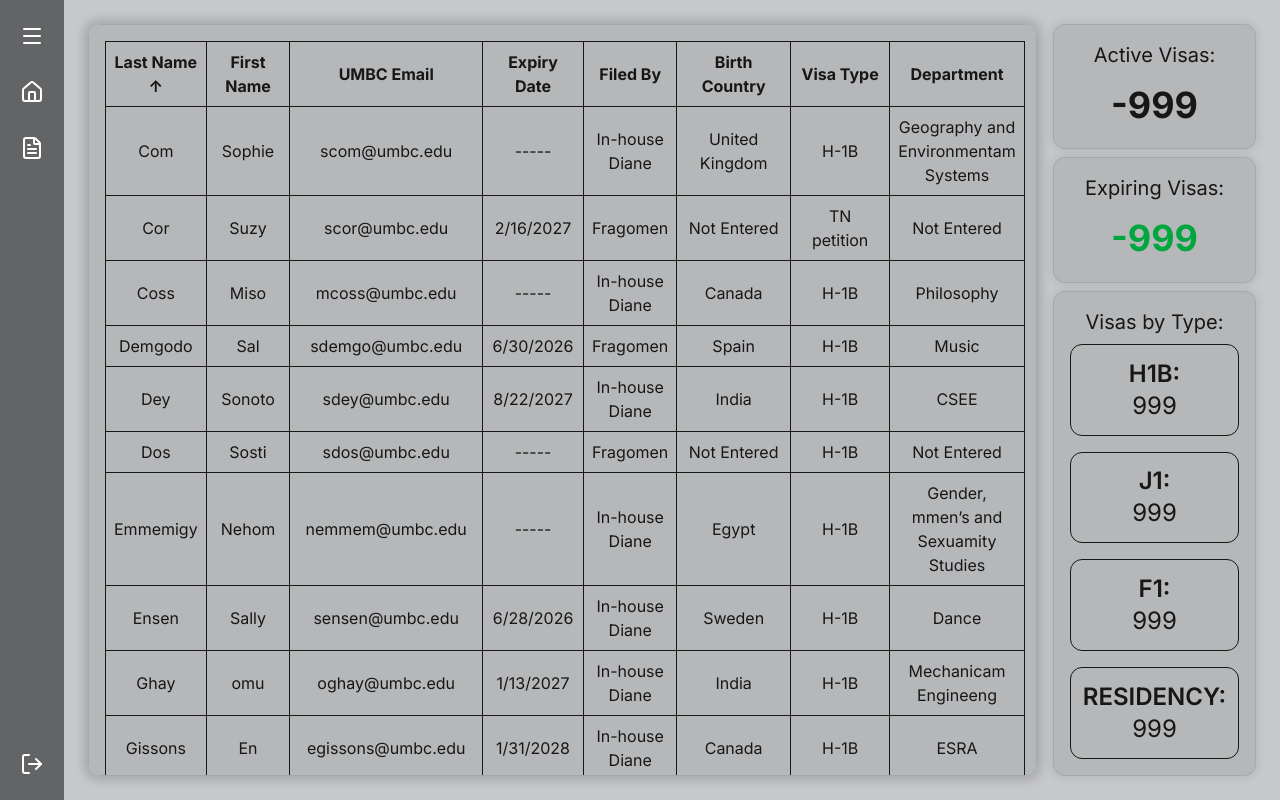
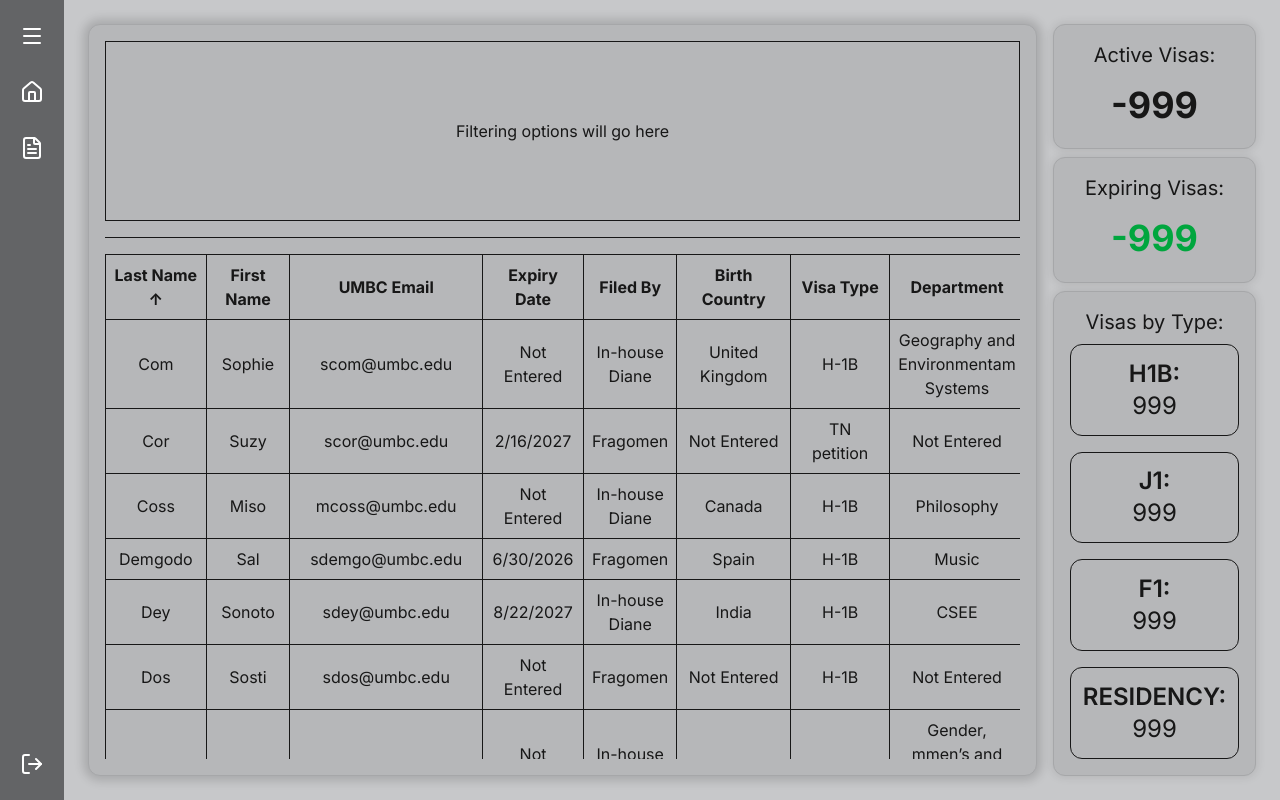
Before and after one commit to CMSC447-Team-9/Visa-Dashboard-Project, a Next.js app in the folder front/visa-dashboard-team-9/: page /dashboard in a window 1280 px wide. Built offline with nearby package versions, Linux system fonts and the light colour scheme.

Commit message:
(WIP) Added section for DashboardFilter

```diff
--- a/front/visa-dashboard-team-9/src/app/dashboard/page.tsx
+++ b/front/visa-dashboard-team-9/src/app/dashboard/page.tsx
@@ -1,10 +1,11 @@
 "use client"
 
-import { useRef, useState, useEffect } from "react"
+import { useState, useEffect } from "react"
 import { DashboardData, visaTypes } from "../types/DashboardData"
 import { EmployeeRecord } from "../types/EmployeeRecord"
 import DashboardTable from "@/components/DashboardTable"
 import { DASHBOARD_PATH } from "../types/API_Paths"
+import DashboardFilter from "@/components/DashboardFilter"
 
 const cardClass1: string = "rounded-xl border border-[#A6A7A9] bg-[#B6B7B9] shadow-[0_0_10px_1px_rgba(0,0,0,0.1)]"
 const cardClass2: string = "rounded-xl border border-[#A6A7A9] bg-[#B6B7B9] shadow-[0_0_10px_5px_rgba(0,0,0,0.15)]"
@@ -75,8 +76,14 @@ export default function Dashboard() {
     return (
         <div className="flex flex-row justify-center w-full h-full p-2 gap-4">
             {/* List of all Visas */}
-            <div className={`flex flex-col w-13/16 h-full justify-start p-4 gap-4 ${cardClass2} overflow-x-auto`}>
-                <DashboardTable data={entries} sortedBy={sortedBy} filterBy={filterBy} setSort={handleSort} setFilter={handleFilter}/>
+            <div className={`flex flex-col w-13/16 h-full justify-start p-4 gap-4 ${cardClass2}`}>
+                <div className="overflow-x-auto h-1/4 w-full">
+                    <DashboardFilter filterBy={filterBy} setFilter={setFilter}/>
+                </div>
+                <hr />
+                <div className="flex-1 overflow-x-auto w-full">
+                    <DashboardTable data={entries} sortedBy={sortedBy} filterBy={filterBy} setSort={handleSort} setFilter={handleFilter} />
+                </div>
             </div>
 
             {/* Summary of Visas */}
--- /dev/null
+++ b/front/visa-dashboard-team-9/src/components/DashboardFilter.tsx
@@ -0,0 +1,12 @@
+type DashboardFilterProps = {
+    filterBy: string
+    setFilter: (key: string) => void
+}
+
+export default function DashboardFilter({filterBy, setFilter}: DashboardFilterProps) {
+    return (
+        <div className="flex flex-row border h-full w-full items-center justify-center">
+            Filtering options will go here
+        </div>
+    )
+}
--- a/front/visa-dashboard-team-9/src/components/DashboardTable.tsx
+++ b/front/visa-dashboard-team-9/src/components/DashboardTable.tsx
@@ -38,16 +38,17 @@ const columnLabels: Record<keyof EmployeeRecord, string> = {
     employeeEducationalField: "",
 }
 
-const formatCell = (column: keyof EmployeeRecord, value: any) => {
+const formatCell = (column: keyof EmployeeRecord, value: string | number) => {
     if (!value) return "Not Entered"
     switch (column) {
         case "expirationDate":
-            if (value == -1) return '-----'
-            if (!isNaN(value)) return new Date(value).toLocaleDateString('en-US')
-            if (value.toLowerCase().startsWith('done')) return 'Done'
+            if (value == -1) return 'Not Entered'
+            if (typeof value === "number" && !isNaN(value)) return new Date(value).toLocaleDateString('en-US')
+            if (typeof value === "string" && value.toLowerCase().startsWith('done')) return 'Done'
             return value
 
         case "caseType":
+            if (typeof value != "string") return value
             if (value.toUpperCase().startsWith('H-1B')) return 'H-1B'
             if (value.toUpperCase().startsWith('J-1')) return 'J-1'
             if (value.toUpperCase().startsWith('F-1')) return 'F-1'
```
